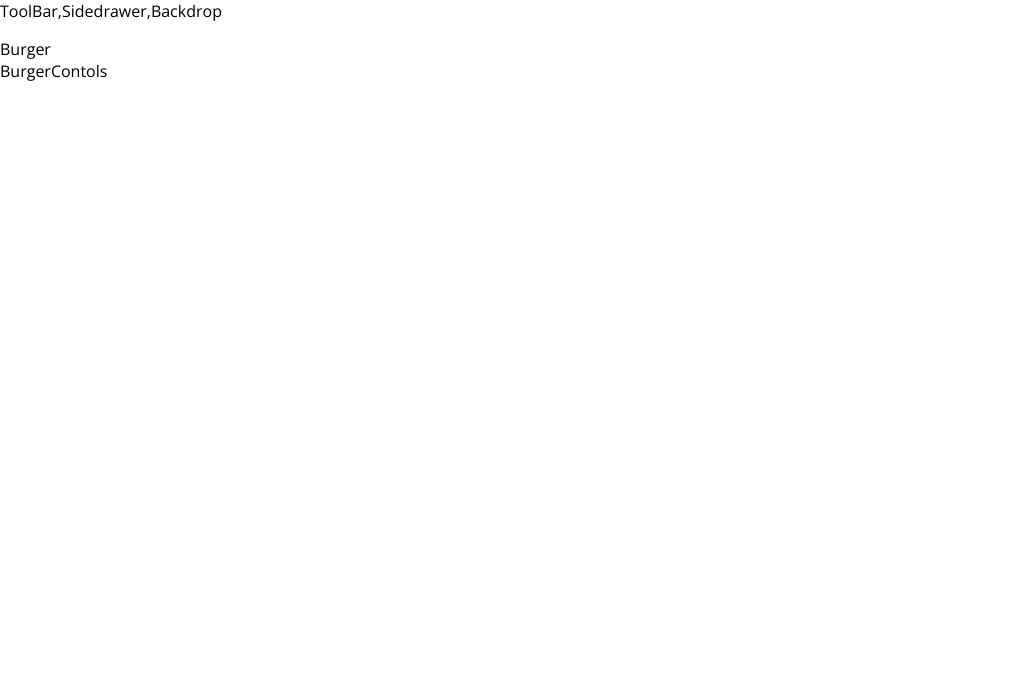
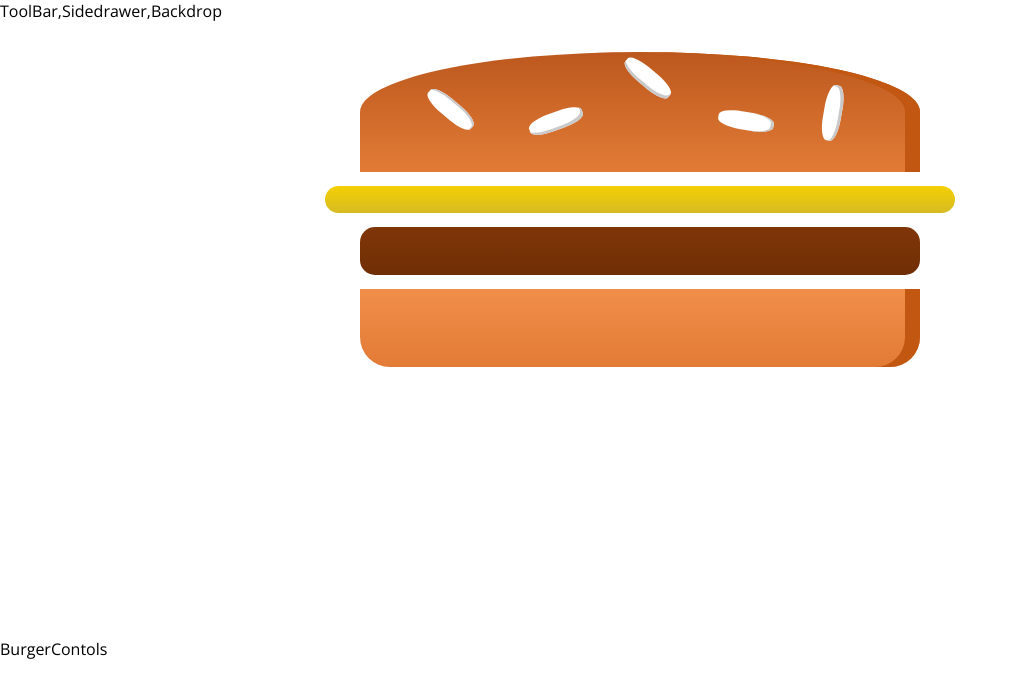
Before and after one commit to arihant-2310/React-The_Burger_Builder_App, a React app: page / in a window 1280 px wide. Shown: the top 698 px of the page, without its empty margins (0-1018 px from the left). Built offline with nearby package versions, Linux system fonts and the light colour scheme.

Commit message:
adds basic burger component

```diff
--- /dev/null
+++ b/src/components/Burger/Burger.css
@@ -0,0 +1,31 @@
+.Burger{
+    width:100%;
+    margin:auto;
+    height:250px;
+    overflow:scroll;
+    text-align: center;
+    font-weight: bold;
+    font-size: 1.2rem;
+}
+
+@media (min-width:500px) and (min-height:401px)
+{
+    .Burger{
+        width:450px;
+        height:400px;
+    }
+}
+@media (min-width:500px) and (min-height:400px)
+{
+    .Burger{
+        width:350px;
+        height:300px;
+    }
+}
+@media (min-width:1000px) and (min-height:700px)
+{
+    .Burger{
+        width:700px;
+        height:600px;
+    }
+}
--- a/src/components/Burger/Burger.js
+++ b/src/components/Burger/Burger.js
@@ -0,0 +1,15 @@
+import React from 'react';
+import classes from './Burger.css';
+import BurgerIngredient from './BurgerIngredient/BurgerIngredient';
+
+const Burger = () => {
+    return(
+        <div className={classes.Burger}>
+            <BurgerIngredient type="bread-top"/>
+            <BurgerIngredient type="cheese"/>
+            <BurgerIngredient type="meat"/>
+            <BurgerIngredient type="bread-bottom"/>
+        </div>
+    );
+}
+export default Burger;
--- a/src/containers/BurgerBuilder/BurgerBuilder.js
+++ b/src/containers/BurgerBuilder/BurgerBuilder.js
@@ -1,11 +1,12 @@
 import React,{Component} from 'react';
 import Auxiliary from '../../hoc/Auxiliary';
+import Burger from '../../components/Burger/Burger';
 
 class BurgerBuilder extends Component{
     render(){
         return (
             <Auxiliary>
-                <div>Burger</div>
+                <Burger />
                 <div>BurgerContols</div>
             </Auxiliary>
         );
```
